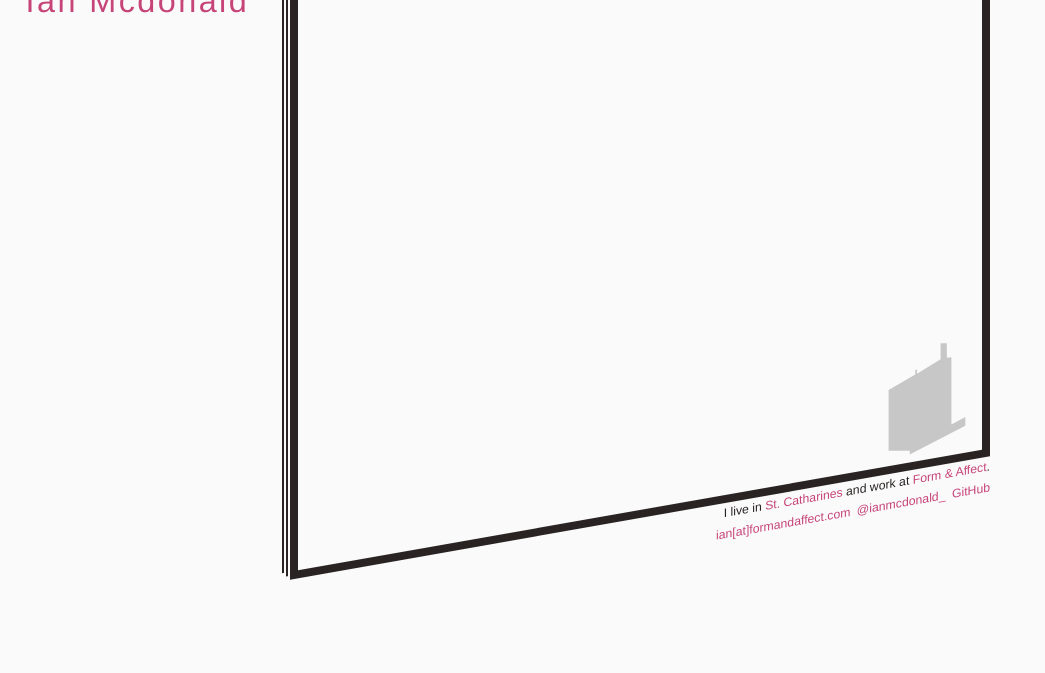
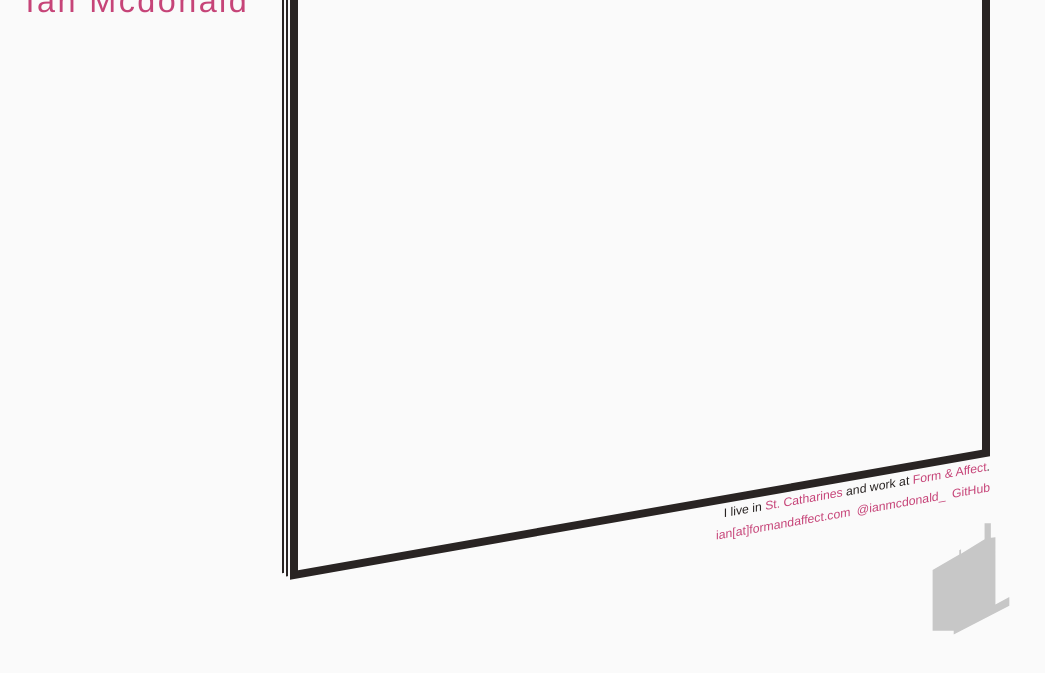
Before and after one commit to ianmcdonald/ianmcdonald.github.io, a Jekyll site: the page built from index.html, in a window 1280 px wide and 900 px high, scrolled down 252 px. Shown: the top 673 px of the window, without its empty margins (0-1045 px from the left). Built offline with Jekyll 4.4.1, drawn with Linux system fonts in a browser that asks for light colours; some web fonts are replaced.

Commit message:
map whatever

```diff
--- a/css/main.scss
+++ b/css/main.scss
@@ -176,8 +176,8 @@ ul.whatever li:first-child {
 }
 .st-catharines {
     position: relative;
-    margin-left: 41em;
-    margin-top: -32.5em;
+    margin-left: 44em;
+    margin-top: -20em;
     max-width: 6em;
     width: 50%;
     z-index: -1;
```
Also changed, not shown: 2 other files.
